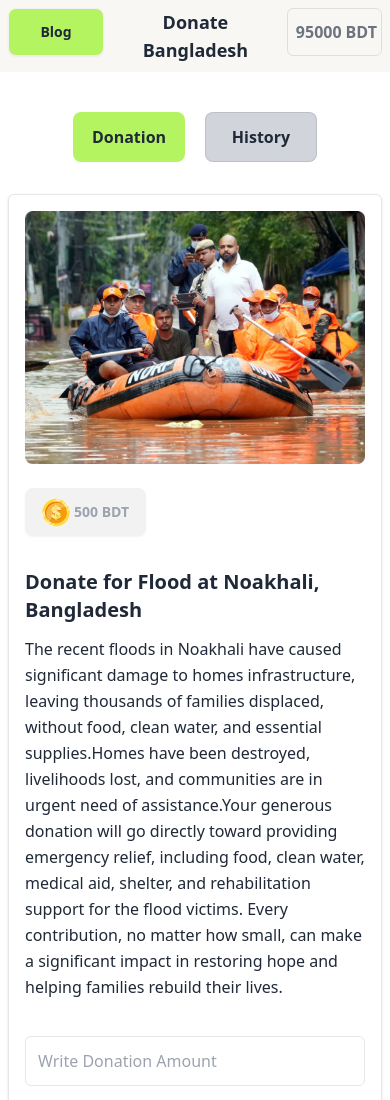
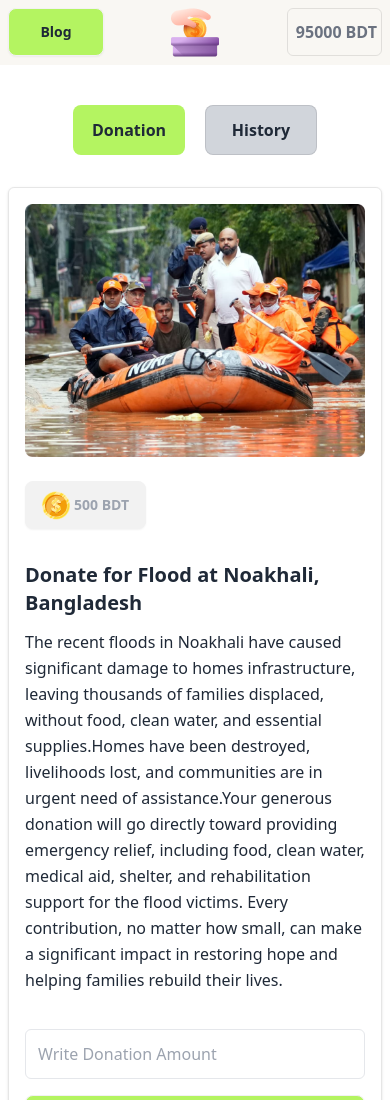
Before and after one commit to semul1997/assignment-04, a plain HTML site: page index.html in a window 390 px wide. Shown: the top 1100 px of the page. Drawn offline with nearby package versions, Linux system fonts and the light colour scheme.

Commit message:
fixed navbar responsive

```diff
--- a/index.html
+++ b/index.html
@@ -34,8 +34,8 @@
         <ul class="flex justify-between">
           <li><button id="blog-button" class="btn bg-btn-bg font-bold w-24">Blog</button></li>
           <li class="flex items-center lg:ml-5">
-            <img class="lg:block hidden lg:w-10 " src="./assets/logo.png" alt="">
-            <p class="text-lg font-bold lg:text-left lg:ml-5 text-center lg:w-60 w-40 ">Donate Bangladesh</p>
+            <img class=" lg:w-10 " src="./assets/logo.png" alt="">
+            <p class="text-lg font-bold lg:block hidden lg:text-left  lg:ml-5 text-center lg:w-60 w-40 ">Donate Bangladesh</p>
           </li>
           <li class="flex items-center lg:border-none border border-inputBorder px-1  h-12 justify-center rounded-md">
             <img class="lg:block hidden" src="./assets/coin.png" alt="">
```
